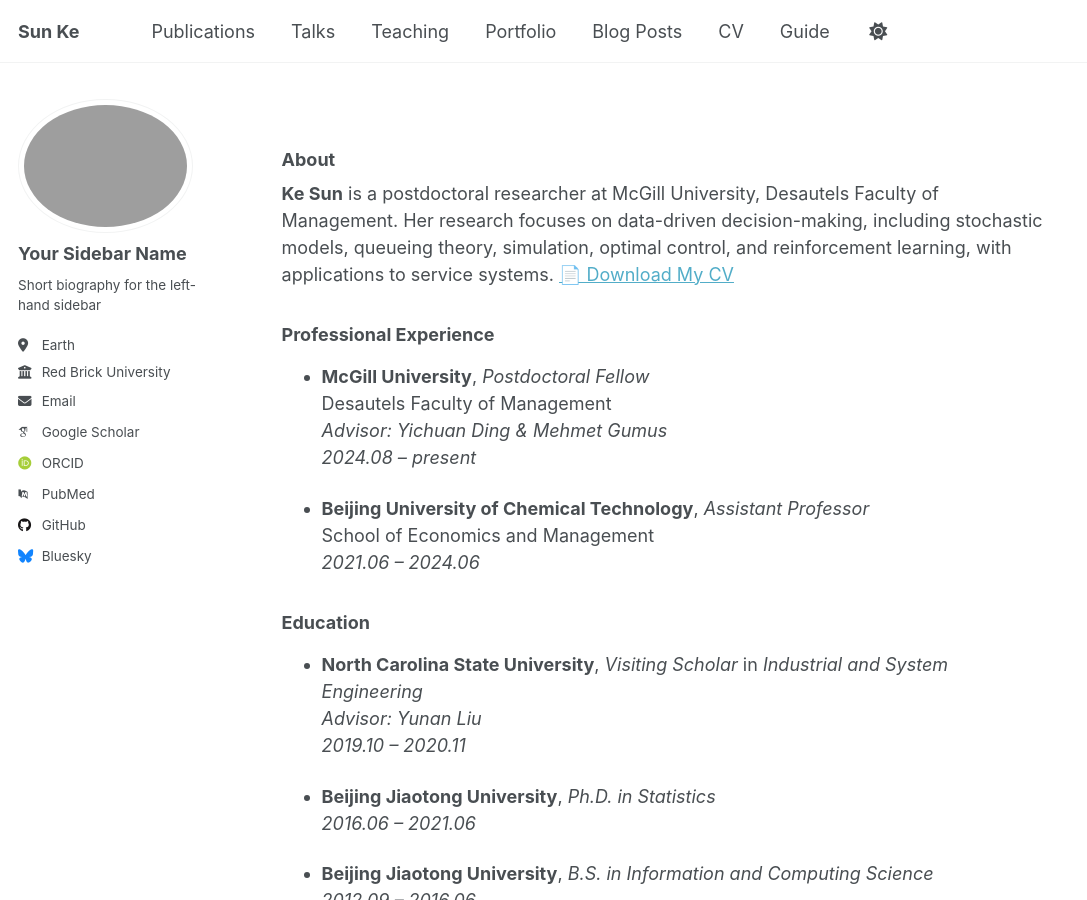
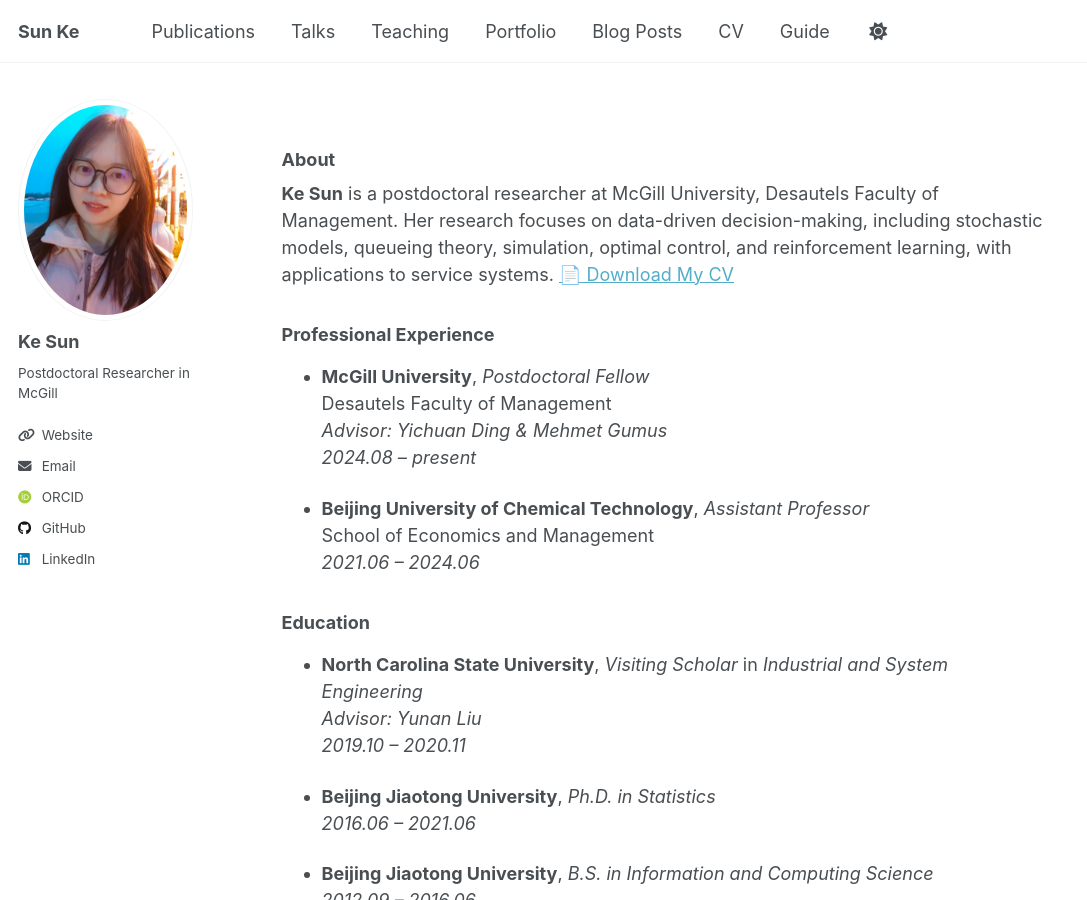
Before and after one commit to KeSun-2025/KeSun-2025.github.io, a Jekyll site: the page built from _pages/about.md, in a window 1280 px wide and 900 px high. Shown: the whole window, without its empty margins (0-1087 px from the left). Built offline with Jekyll 4.4.1, drawn with Linux system fonts in a browser that asks for light colours; some web fonts are replaced.

Commit message:
Update authors.yml

```diff
--- a/_data/authors.yml
+++ b/_data/authors.yml
@@ -1,18 +1,28 @@
 # Authors
 
-Name Name:
-  name        : "Name Name"
-  uri         : "http://name.com"
-  email       : "name@name.com"
-  bio         : "This is the first name."
-  avatar      : "bio-photo-2.jpg"
-  twitter     : "name"
-  google_plus : "Name"
+# Name Name:
+#   name        : "Name Name"
+#   uri         : "http://name.com"
+#   email       : "name@name.com"
+#   bio         : "This is the first name."
+#   avatar      : "bio-photo-2.jpg"
+#   twitter     : "name"
+#   google_plus : "Name"
 
-Name2 Name2:
-  name        : "Name2 Name2"
-  email       : "name2@name2.com"
-  bio         : "I ordered what?"
-  avatar      : "bio-photo.jpg"
-  twitter     : "name2"
-  google_plus : "Name"
+# Name2 Name2:
+#   name        : "Name2 Name2"
+#   email       : "name2@name2.com"
+#   bio         : "I ordered what?"
+#   avatar      : "bio-photo.jpg"
+#   twitter     : "name2"
+#   google_plus : "Name"
+KeSun:
+  name        : "Ke Sun"
+  uri         : "https://kesun-2025.github.io/"
+  email       : "ke.sun@mail.mcgill.ca"
+  bio         : "Postdoctoral Researcher in McGill"
+  avatar      : "my-photo.png"
+  google_scholar : "https://scholar.google.com/citations?user=cNrI-uMAAAAJ"
+  github      : "KeSun-2025"
+  orcid       : "https://orcid.org/0000-0002-2095-929X"
+  linkedin    : "https://www.linkedin.com/feed/"
```
